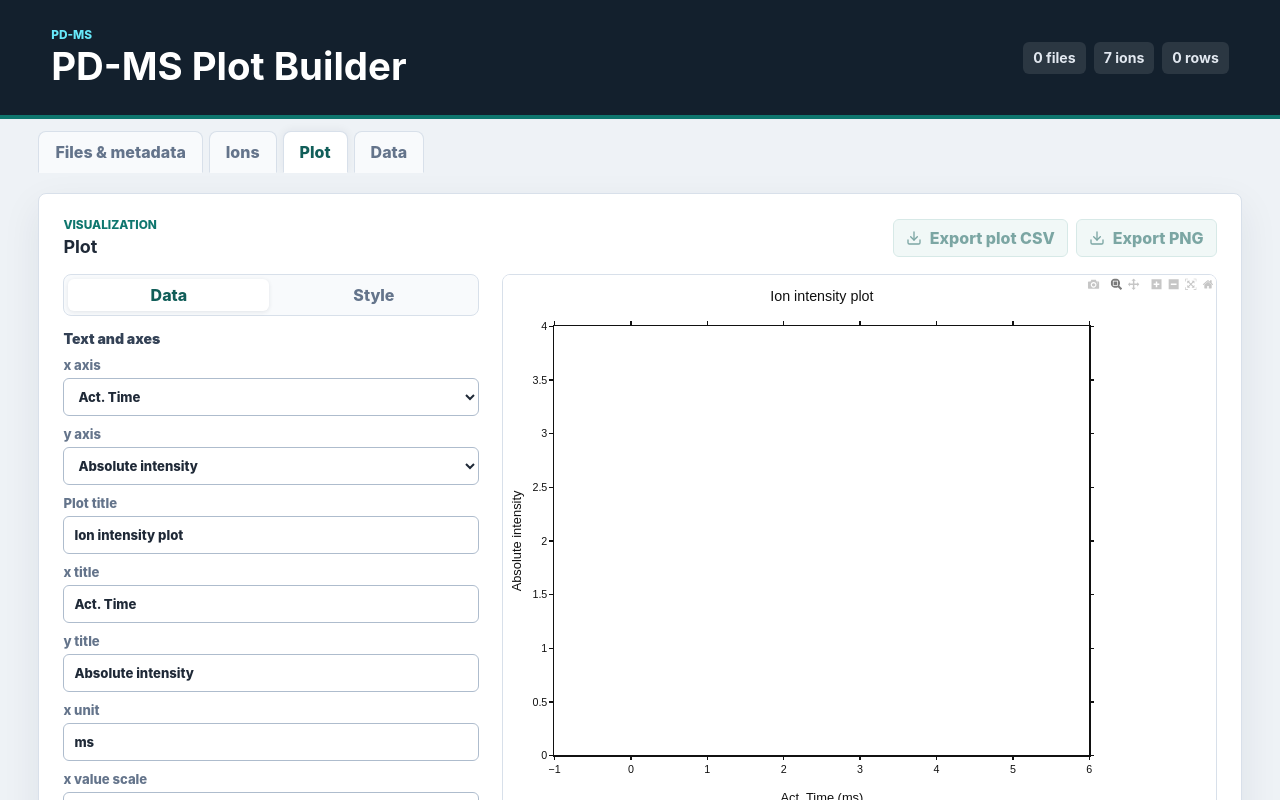
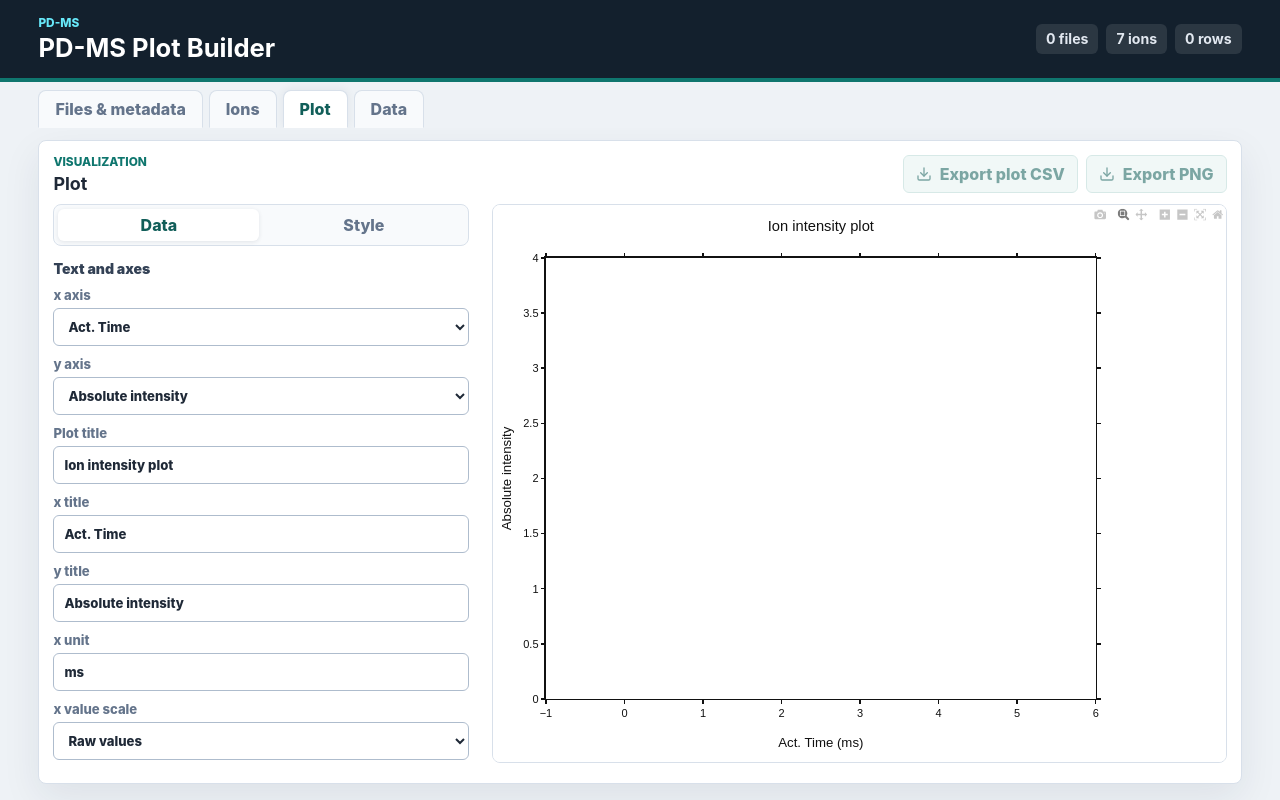
Before and after one commit to briciamarques/ms-plot, a React (Vite) app: page / in a window 1280 px wide. Both pictures are taken after a click on the tab "Plot". Shown: the top 800 px of the page. Built offline with nearby package versions, Linux system fonts and the light colour scheme.

Commit message:
Organize plot settings into compact tabs

```diff
--- a/src/App.tsx
+++ b/src/App.tsx
@@ -272,7 +272,13 @@ function App() {
   };
 
   return (
-    <div className="app-shell">
+    <div
+      className={
+        activeWorkspaceTab === "plot"
+          ? "app-shell plot-view-active"
+          : "app-shell"
+      }
+    >
       <header className="app-header">
         <div>
           <p className="eyebrow">PD-MS</p>
--- a/src/components/PlotBuilder.tsx
+++ b/src/components/PlotBuilder.tsx
@@ -17,6 +17,13 @@ type PlotBuilderProps = {
 };
 
 type PlotTab = "data" | "style";
+type StyleTab =
+  | "presets"
+  | "curve"
+  | "legend"
+  | "publication"
+  | "appearance"
+  | "colors";
 type PlotFont =
   | "Arial"
   | "Helvetica"
@@ -78,6 +85,15 @@ type SavedPlotStyle = {
 const MM_PER_INCH = 25.4;
 const STYLE_PRESETS_STORAGE_KEY = "pd-ms-plot-style-presets-v1";
 
+const styleTabs: Array<{ key: StyleTab; label: string }> = [
+  { key: "presets", label: "Presets" },
+  { key: "curve", label: "Curve" },
+  { key: "legend", label: "Legend" },
+  { key: "publication", label: "Publication" },
+  { key: "appearance", label: "Appearance" },
+  { key: "colors", label: "Colors" },
+];
+
 const loadSavedPlotStyles = (): SavedPlotStyle[] => {
   if (typeof window === "undefined") {
     return [];
@@ -318,6 +334,7 @@ export function PlotBuilder({ rows, isActive = true }: PlotBuilderProps) {
   const plotRef = useRef<HTMLDivElement | null>(null);
   const previewAreaRef = useRef<HTMLDivElement | null>(null);
   const [activeTab, setActiveTab] = useState<PlotTab>("data");
+  const [activeStyleTab, setActiveStyleTab] = useState<StyleTab>("curve");
   const [xAxis, setXAxis] = useState<XAxisKey>("acqTime");
   const [yMode, setYMode] = useState<YMode>("absolute");
   const [title, setTitle] = useState("Ion intensity plot");
@@ -373,6 +390,7 @@ export function PlotBuilder({ rows, isActive = true }: PlotBuilderProps) {
   const [selectedStylePresetId, setSelectedStylePresetId] = useState("");
   const [stylePresetStatus, setStylePresetStatus] = useState("");
   const [previewAreaWidth, setPreviewAreaWidth] = useState(0);
+  const [previewAreaHeight, setPreviewAreaHeight] = useState(0);
 
   const shouldShowLegend =
     showLegend && (forceSingleLegend || new Set(rows.map((row) => row.ionId)).size > 1);
@@ -451,7 +469,12 @@ export function PlotBuilder({ rows, isActive = true }: PlotBuilderProps) {
 
     const maxPreviewWidth =
       previewAreaWidth > 0 ? previewAreaWidth : safeExportWidth;
-    const maxPreviewHeight = Math.max(220, plotHeight);
+    const maxPreviewHeight = Math.max(
+      180,
+      previewAreaHeight > 0
+        ? Math.min(plotHeight, previewAreaHeight)
+        : plotHeight,
+    );
     const scale = Math.min(
       1,
       maxPreviewWidth / safeExportWidth,
@@ -461,6 +484,7 @@ export function PlotBuilder({ rows, isActive = true }: PlotBuilderProps) {
     return Number.isFinite(scale) && scale > 0 ? scale : 1;
   }, [
     plotHeight,
+    previewAreaHeight,
     previewAreaWidth,
     previewExportRatio,
     safeExportHeight,
@@ -521,13 +545,14 @@ export function PlotBuilder({ rows, isActive = true }: PlotBuilderProps) {
       return;
     }
 
-    const updatePreviewAreaWidth = () => {
+    const updatePreviewAreaSize = () => {
       setPreviewAreaWidth(previewAreaElement.clientWidth);
+      setPreviewAreaHeight(previewAreaElement.clientHeight);
     };
 
-    updatePreviewAreaWidth();
-
-    const resizeObserver = new ResizeObserver(updatePreviewAreaWidth);
+    updatePreviewAreaSize();
+
+    const resizeObserver = new ResizeObserver(updatePreviewAreaSize);
     resizeObserver.observe(previewAreaElement);
 
     return () => {
@@ -1080,7 +1105,7 @@ export function PlotBuilder({ rows, isActive = true }: PlotBuilderProps) {
   };
 
   return (
-    <section className="workspace-section">
+    <section className="workspace-section plot-workspace-section">
       <div className="section-header">
         <div>
           <p className="section-kicker">Visualization</p>
@@ -1352,8 +1377,30 @@ export function PlotBuilder({ rows, isActive = true }: PlotBuilderProps) {
             </div>
           ) : (
             <div className="style-panel">
-          <div className="plot-control-group">
-            <h3>Presets</h3>
+          <div className="style-subtabs" role="tablist" aria-label="Style settings">
+            {styleTabs.map((tab) => (
+              <button
+                key={tab.key}
+                type="button"
+                role="tab"
+                aria-selected={activeStyleTab === tab.key}
+                className={
+                  activeStyleTab === tab.key
+                    ? "style-subtab-button active"
+                    : "style-subtab-button"
+                }
+                onClick={() => setActiveStyleTab(tab.key)}
+              >
+                {tab.label}
+              </button>
+            ))}
+          </div>
+
+          <div
+            className="plot-control-group"
+            hidden={activeStyleTab !== "presets"}
+          >
+            <h3>Journal and saved styles</h3>
             <p className="control-subheading">Journal</p>
             <div className="style-grid publication-grid">
               <label>
@@ -1483,7 +1530,10 @@ export function PlotBuilder({ rows, isActive = true }: PlotBuilderProps) {
             </div>
           </div>
 
-          <div className="plot-control-group">
+          <div
+            className="plot-control-group"
+            hidden={activeStyleTab !== "legend"}
+          >
             <h3>Legend</h3>
             <div className="legend-controls">
               <label className="checkbox-label">
@@ -1564,7 +1614,10 @@ export function PlotBuilder({ rows, isActive = true }: PlotBuilderProps) {
             ) : null}
           </div>
 
-          <div className="plot-control-group">
+          <div
+            className="plot-control-group"
+            hidden={activeStyleTab !== "curve"}
+          >
             <h3>Curve</h3>
             <div className="style-grid">
               <label>
@@ -1648,7 +1701,10 @@ export function PlotBuilder({ rows, isActive = true }: PlotBuilderProps) {
             ) : null}
           </div>
 
-          <div className="plot-control-group">
+          <div
+            className="plot-control-group"
+            hidden={activeStyleTab !== "publication"}
+          >
             <h3>Publication size and export</h3>
             <div className="style-grid publication-grid">
               <label>
@@ -1727,8 +1783,11 @@ export function PlotBuilder({ rows, isActive = true }: PlotBuilderProps) {
             </div>
           </div>
 
-          <div className="plot-control-group">
-            <h3>Presets</h3>
+          <div
+            className="plot-control-group"
+            hidden={activeStyleTab !== "presets"}
+          >
+            <h3>Quick styles</h3>
             <div className="style-actions">
               <button
                 type="button"
@@ -1755,7 +1814,10 @@ export function PlotBuilder({ rows, isActive = true }: PlotBuilderProps) {
             </div>
           </div>
 
-          <div className="plot-control-group">
+          <div
+            className="plot-control-group"
+            hidden={activeStyleTab !== "appearance"}
+          >
             <h3>Visual details</h3>
             <div className="style-grid">
               <label>
@@ -1864,7 +1926,10 @@ export function PlotBuilder({ rows, isActive = true }: PlotBuilderProps) {
             </div>
           </div>
 
-          <div className="plot-control-group">
+          <div
+            className="plot-control-group"
+            hidden={activeStyleTab !== "colors"}
+          >
             <h3>Plot colors</h3>
             <div className="style-grid color-settings-grid">
               <ColorControl
@@ -1893,7 +1958,10 @@ export function PlotBuilder({ rows, isActive = true }: PlotBuilderProps) {
             </div>
           </div>
 
-          <div className="plot-control-group">
+          <div
+            className="plot-control-group"
+            hidden={activeStyleTab !== "colors"}
+          >
             <h3>Curve colors</h3>
             <div className="trace-color-panel">
               {ionOptions.length === 0 ? (
--- a/src/styles.css
+++ b/src/styles.css
@@ -54,7 +54,7 @@ button {
   align-items: center;
   justify-content: space-between;
   gap: 24px;
-  padding: 28px clamp(20px, 4vw, 56px);
+  padding: 16px clamp(18px, 3vw, 40px);
   background: #13202d;
   color: #ffffff;
   border-bottom: 4px solid #0f766e;
@@ -76,7 +76,7 @@ button {
 }
 
 .app-header h1 {
-  font-size: clamp(1.55rem, 3vw, 2.4rem);
+  font-size: clamp(1.4rem, 2vw, 1.9rem);
   line-height: 1.08;
 }
 
@@ -91,7 +91,7 @@ button {
 .summary-strip span {
   display: inline-flex;
   align-items: center;
-  min-height: 32px;
+  min-height: 30px;
   padding: 6px 10px;
   border-radius: 6px;
   background: rgba(255, 255, 255, 0.1);
@@ -104,7 +104,7 @@ button {
 .workspace-tabs {
   display: flex;
   gap: 6px;
-  padding: 12px clamp(14px, 3vw, 40px) 0;
+  padding: 8px clamp(14px, 3vw, 40px) 0;
   overflow-x: auto;
   background: #eef2f6;
 }
@@ -113,7 +113,7 @@ button {
   display: inline-flex;
   align-items: center;
   justify-content: center;
-  min-height: 42px;
+  min-height: 38px;
   padding: 0 16px;
   border: 1px solid var(--line);
   border-bottom-color: transparent;
@@ -133,14 +133,14 @@ button {
 
 .app-main {
   display: grid;
-  gap: 18px;
-  padding: 20px clamp(14px, 3vw, 40px) 40px;
+  gap: 12px;
+  padding: 12px clamp(14px, 3vw, 40px) 16px;
   min-width: 0;
 }
 
 .workspace-tab-panel {
   display: grid;
-  gap: 18px;
+  gap: 12px;
   min-width: 0;
 }
 
@@ -155,7 +155,7 @@ button {
   border: 1px solid var(--line);
   border-radius: 8px;
   box-shadow: var(--shadow);
-  padding: clamp(16px, 2.5vw, 24px);
+  padding: 16px;
 }
 
 .section-header {
@@ -163,7 +163,7 @@ button {
   align-items: center;
   justify-content: space-between;
   gap: 16px;
-  margin-bottom: 16px;
+  margin-bottom: 12px;
 }
 
 .section-header h2 {
@@ -625,8 +625,38 @@ label:has(input:disabled) {
 .plot-menu,
 .style-panel {
   display: grid;
-  gap: 16px;
+  gap: 12px;
   margin-bottom: 14px;
+}
+
+.style-subtabs {
+  display: grid;
+  grid-template-columns: repeat(3, minmax(0, 1fr));
+  grid-template-rows: repeat(2, 32px);
+  align-content: start;
+  gap: 4px;
+  padding: 4px;
+  border: 1px solid var(--line);
+  border-radius: 8px;
+  background: #f8fafc;
+}
+
+.style-subtab-button {
+  min-width: 0;
+  min-height: 32px;
+  padding: 4px 6px;
+  border-radius: 6px;
+  background: transparent;
+  color: var(--muted);
+  cursor: pointer;
+  font-size: 0.76rem;
+  font-weight: 850;
+}
+
+.style-subtab-button.active {
+  background: #ffffff;
+  color: var(--teal-dark);
+  box-shadow: 0 1px 4px rgba(30, 41, 59, 0.1);
 }
 
 .plot-workbench {
@@ -638,6 +668,7 @@ label:has(input:disabled) {
 
 .plot-settings-panel {
   display: grid;
+  align-content: start;
   gap: 14px;
   max-height: calc(100vh - 150px);
   min-width: 0;
@@ -665,6 +696,7 @@ label:has(input:disabled) {
 
 .plot-settings-panel .plot-menu,
 .plot-settings-panel .style-panel {
+  align-content: start;
   margin-bottom: 0;
 }
 
@@ -702,6 +734,10 @@ label:has(input:disabled) {
   gap: 10px;
   padding-top: 14px;
   border-top: 1px solid var(--line);
+}
+
+.plot-control-group[hidden] {
+  display: none;
 }
 
 .plot-control-group:first-child {
@@ -835,7 +871,9 @@ label:has(input:disabled) {
   display: grid;
   justify-items: center;
   width: 100%;
+  height: 100%;
   min-width: 0;
+  min-height: 0;
 }
 
 .plot-shell {
@@ -877,6 +915,64 @@ label:has(input:disabled) {
 
 .processed-table {
   min-width: 1500px;
+}
+
+@media (min-width: 981px) {
+  .plot-view-active {
+    display: grid;
+    grid-template-rows: auto auto minmax(0, 1fr);
+    height: 100vh;
+    min-height: 0;
+    overflow: hidden;
+  }
+
+  .plot-view-active .app-main,
+  .plot-view-active .workspace-tab-panel,
+  .plot-workspace-section,
+  .plot-workbench {
+    min-height: 0;
+  }
+
+  .plot-view-active .app-main,
+  .plot-view-active .workspace-tab-panel,
+  .plot-workspace-section {
+    height: 100%;
+  }
+
+  .plot-view-active .app-main {
+    overflow: hidden;
+  }
+
+  .plot-workspace-section {
+    display: grid;
+    grid-template-rows: auto minmax(0, 1fr);
+    padding: 14px;
+  }
+
+  .plot-workspace-section .section-header {
+    margin-bottom: 10px;
+  }
+
+  .plot-workbench {
+    height: 100%;
+    align-items: stretch;
+  }
+
+  .plot-settings-panel,
+  .plot-preview-pane {
+    position: static;
+    height: 100%;
+    max-height: none;
+  }
+
+  .plot-preview-pane {
+    min-height: 0;
+    overflow: hidden;
+  }
+
+  .plot-preview-area {
+    align-content: start;
+  }
 }
 
 @media (max-width: 980px) {
```
